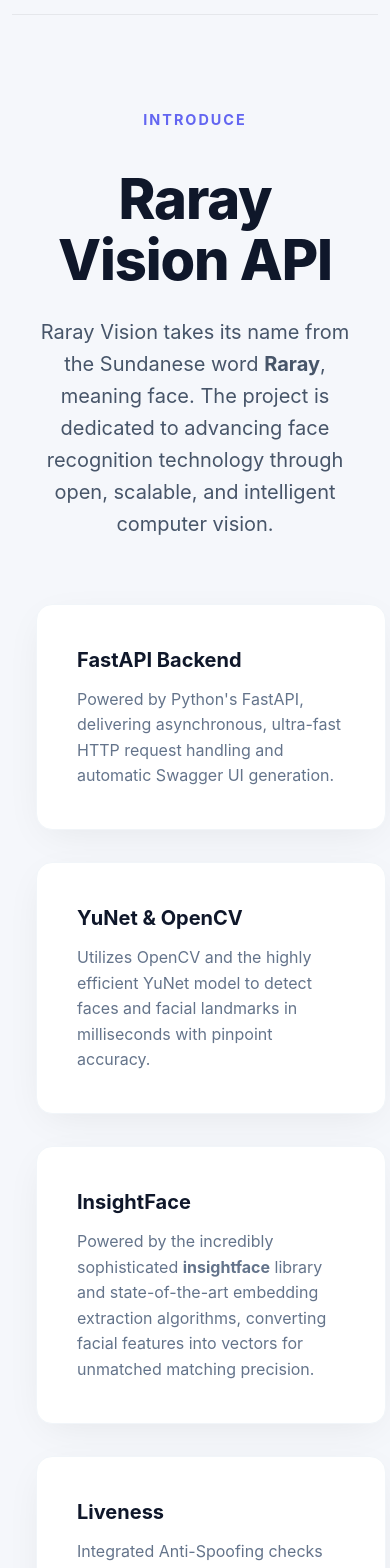
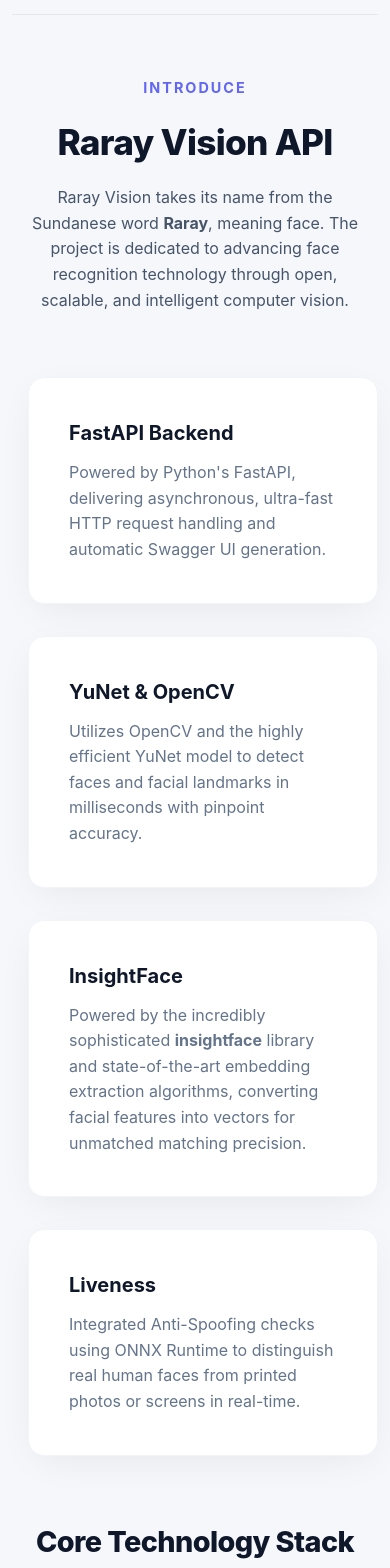
Before and after one commit to dedin7766/rarayvision, a Vue app in the folder frontend/: page /about in a window 390 px wide. Shown: the part 60-1628 px from the top of the page. Built offline with nearby package versions, Linux system fonts and the light colour scheme; no server answers.

Commit message:
Sync: Make AboutView typography responsive on mobile

```diff
--- a/frontend/src/views/AboutView.vue
+++ b/frontend/src/views/AboutView.vue
@@ -47,11 +47,11 @@
 </script>
 
 <template>
-  <div class="about-page" style="padding: 4rem 1.5rem; max-width: 900px; margin: 0 auto; color: #0f172a;">
+  <div class="about-page">
     <div style="text-align: center; margin-bottom: 4rem;">
       <p style="text-transform: uppercase; letter-spacing: 2px; color: #6366f1; font-weight: 700; margin-bottom: 0.5rem; font-size: 0.9rem;">Introduce</p>
-      <h1 style="font-size: 3.5rem; font-weight: 800; line-height: 1.1; margin-bottom: 1.5rem; letter-spacing: -0.02em;">Raray Vision API</h1>
-      <p style="font-size: 1.25rem; color: #475569; max-width: 600px; margin: 0 auto; line-height: 1.6;">
+      <h1 class="hero-title">Raray Vision API</h1>
+      <p class="hero-desc">
         Raray Vision takes its name from the Sundanese word <strong>Raray</strong>, meaning face. The project is dedicated to advancing face recognition technology through open, scalable, and intelligent computer vision.
       </p>
     </div>
@@ -90,7 +90,7 @@
     <!-- Core Tech Stack -->
     <div style="margin-bottom: 4rem;">
       <div style="text-align: center; margin-bottom: 3rem;">
-        <h2 style="font-size: 2.5rem; font-weight: 800; letter-spacing: -0.02em;">Core Technology Stack</h2>
+        <h2 class="section-title">Core Technology Stack</h2>
         <p style="font-size: 1.1rem; color: #475569; max-width: 700px; margin: 1rem auto 0; line-height: 1.6;">
           Raray Vision is built on a modern, high-performance technology stack optimized for real-time face recognition, scalable API services, and production deployment.
         </p>
@@ -163,6 +163,8 @@
             Authentication & Security
           </h3>
           <ul style="list-style: none; padding: 0; margin: 0; color: #475569; display: flex; flex-direction: column; gap: 0.75rem;">
+            <li><strong style="color: #0f172a;">AES-256 Encryption</strong> — Face embeddings are strictly secured in the database using industry-standard cryptography.</li>
+            <li><strong style="color: #0f172a;">In-Memory Processing</strong> — Original images are processed in-memory and immediately discarded unless explicitly enabled, supporting UU PDP and GDPR compliance.</li>
             <li><strong style="color: #0f172a;">Passlib (bcrypt)</strong> — Password hashing and credential protection.</li>
             <li><strong style="color: #0f172a;">PyJWT</strong> — JWT-based authentication and authorization.</li>
             <li><strong style="color: #0f172a;">python-multipart</strong> — Multipart form and file processing.</li>
@@ -207,7 +209,7 @@
     <div style="margin-bottom: 4rem;">
       <div style="text-align: center; margin-bottom: 3rem;">
         <p style="text-transform: uppercase; letter-spacing: 2px; color: #6366f1; font-weight: 700; margin-bottom: 0.5rem; font-size: 0.9rem;">We Value Your Input</p>
-        <h2 style="font-size: 2.5rem; font-weight: 800; letter-spacing: -0.02em;">Send Feedback</h2>
+        <h2 class="section-title">Send Feedback</h2>
         <p style="font-size: 1.1rem; color: #475569; max-width: 600px; margin: 1rem auto 0; line-height: 1.6;">
           Have a suggestion, found a bug, or want to request a feature? Let us know below!
         </p>
@@ -254,8 +256,8 @@
     </div>
 
     <!-- Footer Banner -->
-    <div style="background: linear-gradient(135deg, #0f172a 0%, #1e293b 100%); border-radius: 24px; padding: 4rem 2rem; text-align: center; color: white;">
-      <h2 style="font-size: 2.5rem; font-weight: 800; margin-bottom: 1rem;">Open by Design, Built for Innovation</h2>
+    <div class="footer-banner" style="background: linear-gradient(135deg, #0f172a 0%, #1e293b 100%); border-radius: 24px; text-align: center; color: white;">
+      <h2 class="banner-title">Open by Design, Built for Innovation</h2>
       <p style="font-size: 1.15rem; color: #cbd5e1; max-width: 650px; margin: 0 auto 2rem auto; line-height: 1.6;">
         Designed to accelerate AI development, Raray Vision brings enterprise-grade facial recognition to the community. Build, scale, and integrate advanced computer vision into your applications without commercial barriers or restrictive limits.
       </p>
@@ -272,6 +274,60 @@
   </div>
 </template>
 
+
 <style scoped>
-/* No extra styles needed, using inline css for isolated rapid styling */
+.about-page {
+  padding: 4rem 1.5rem;
+  max-width: 900px;
+  margin: 0 auto;
+  color: #0f172a;
+}
+.hero-title {
+  font-size: 3.5rem;
+  font-weight: 800;
+  line-height: 1.1;
+  margin-bottom: 1.5rem;
+  letter-spacing: -0.02em;
+}
+.hero-desc {
+  font-size: 1.25rem;
+  color: #475569;
+  max-width: 600px;
+  margin: 0 auto;
+  line-height: 1.6;
+}
+.section-title {
+  font-size: 2.5rem;
+  font-weight: 800;
+  letter-spacing: -0.02em;
+}
+.banner-title {
+  font-size: 2.5rem;
+  font-weight: 800;
+  margin-bottom: 1rem;
+}
+.footer-banner {
+  padding: 4rem 2rem;
+}
+
+@media (max-width: 768px) {
+  .about-page {
+    padding: 2rem 1rem;
+  }
+  .hero-title {
+    font-size: 2.2rem;
+  }
+  .hero-desc {
+    font-size: 1rem;
+  }
+  .section-title {
+    font-size: 1.8rem;
+  }
+  .banner-title {
+    font-size: 1.8rem;
+  }
+  .footer-banner {
+    padding: 2.5rem 1.5rem;
+  }
+}
 </style>
```
